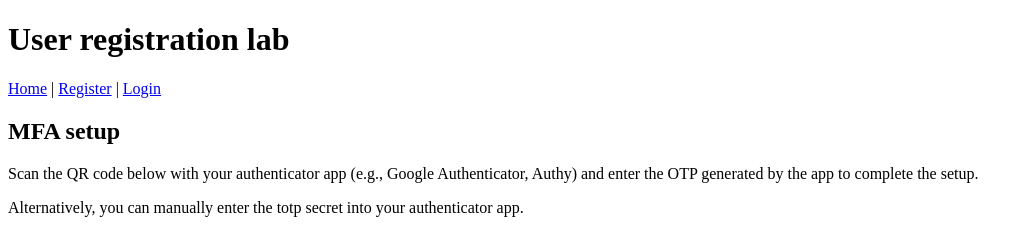
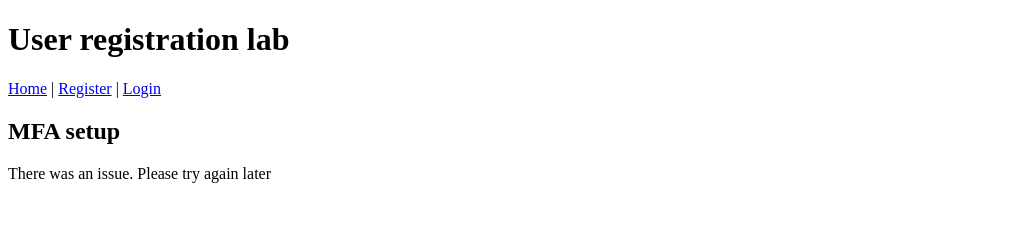
Before and after one commit to e1kfL0ck/app-sec-login-daemon, a Flask app: template src/templates/mfa_setup.html in a window 1280 px wide. Shown: the top 251 px of the page, without its empty margins (0-1033 px from the left). Run offline with Flask 3, Linux system fonts and the light colour scheme; the template is opened without the code that fills it, so the values that code supplies are empty.

Commit message:
ci: mfa cleanup

```diff
--- a/src/mfa.py
+++ b/src/mfa.py
@@ -1,4 +1,4 @@
-from flask import Blueprint, render_template, request, session, redirect, url_for, current_app
+from flask import Blueprint, render_template, request, session, redirect, url_for
 import pyotp
 import qrcode
 import io
--- a/src/templates/mfa_setup.html
+++ b/src/templates/mfa_setup.html
@@ -7,6 +7,7 @@
 <p style="color:red;">{{ error }}</p>
 {% endif %}
 
+{% if qr %}
 <p>Scan the QR code below with your authenticator app (e.g., Google Authenticator, Authy) and enter the OTP generated by
   the app to complete the setup.</p>
 <p>Alternatively, you can manually enter the totp secret into your authenticator app.</p>
@@ -22,4 +23,8 @@
   <label>One time password: <input name="otp" required></label>
   <button type="submit">Submit</button>
 </form>
+{% else %}
+<p>There was an issue. Please try again later</p>
+{% endif %}
+
 {% endblock %}
```
